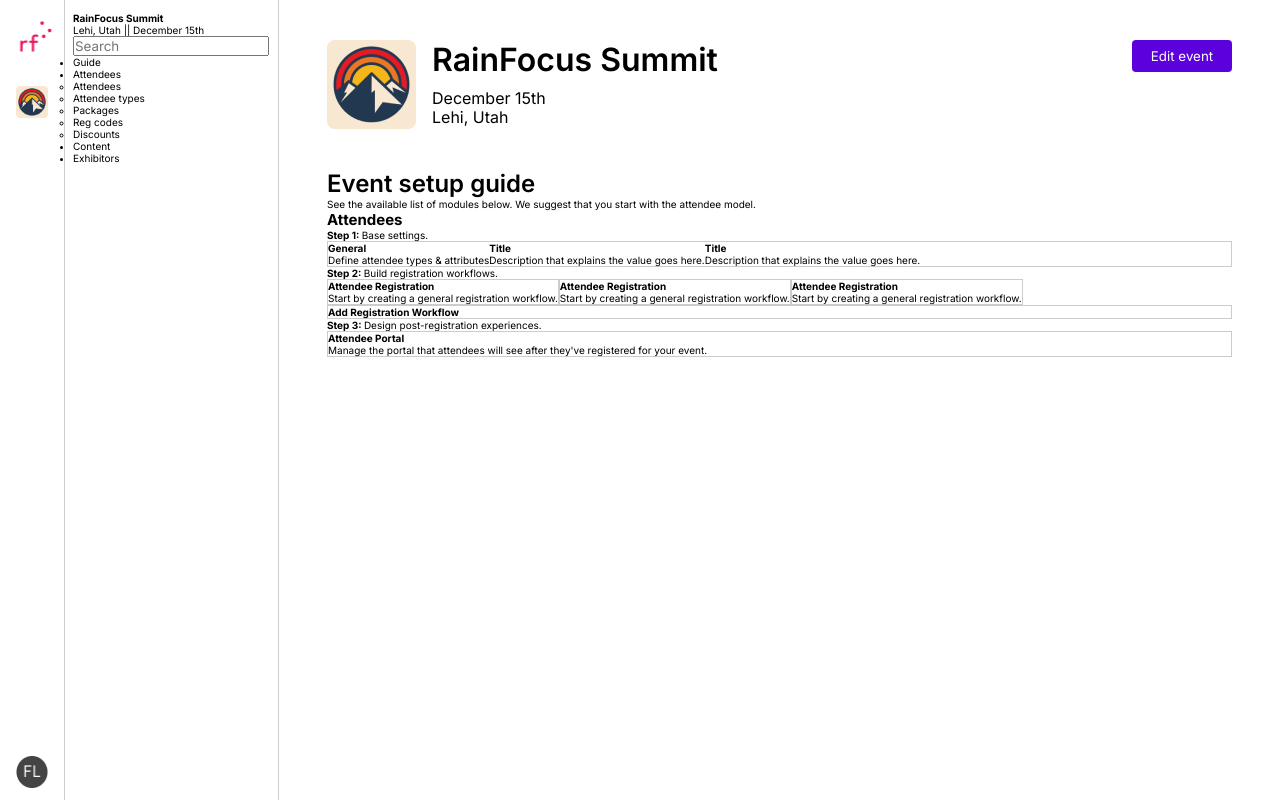
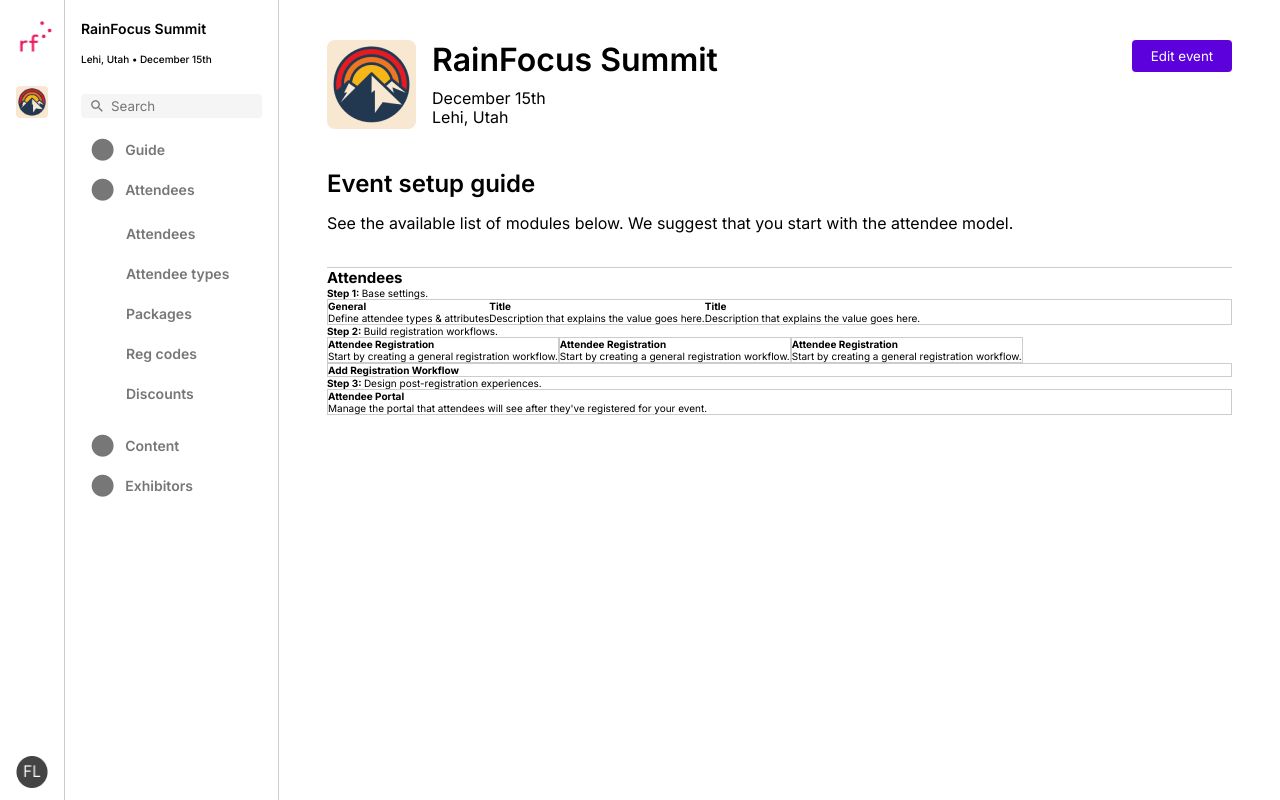
Before and after one commit to sjordan2010/Stefan-Jordan-rf-ui, a React (Vite) app: page / in a window 1280 px wide. Built offline with nearby package versions, Linux system fonts and the light colour scheme.

Commit message:
nav-container styling done

```diff
--- a/output.css
+++ b/output.css
@@ -1,3 +1,4 @@
+@charset "UTF-8";
 * {
   padding: 0;
   margin: 0;
@@ -49,10 +50,92 @@
   padding: 1.2rem 0.8rem 1.2rem 0.8rem;
   width: 21.5rem;
 }
+nav h1 {
+  font-style: normal;
+  font-weight: 600;
+  font-size: 1.4rem;
+  line-height: 1.8rem;
+  color: black;
+  padding: 0.8rem 0.8rem 1.2rem 0.8rem;
+}
+nav h2 {
+  font-style: normal;
+  font-weight: 500;
+  font-size: 10px;
+  line-height: 18px;
+  padding: 0 0.8rem 1.2rem 0.8rem;
+}
+nav .search-container {
+  padding: 0 0.8rem 1.2rem 0.8rem;
+}
+nav .search-container img {
+  position: relative;
+  top: 2rem;
+  left: 1rem;
+}
+nav input {
+  border-radius: 4px;
+  background-color: #F5F5F5;
+  padding: 0.4rem 3rem;
+  border: none;
+  width: 100%;
+}
+nav input:focus {
+  outline: none;
+}
+nav input:hover {
+  background: #e8e8e8;
+}
+nav ul {
+  width: 100%;
+  list-style-position: inside;
+  list-style-type: none;
+}
+nav ul li {
+  display: flex;
+  align-items: center;
+  height: 4rem;
+  padding: 0.8rem 1.2rem;
+  font-style: normal;
+  font-weight: 600;
+  font-size: 1.4rem;
+  line-height: 1.8rem;
+  color: #777777;
+  border-radius: 8px;
+}
+nav ul li:before {
+  content: "•";
+  font-size: 7rem;
+  margin-right: 0.5rem;
+  position: relative;
+  bottom: 0.5rem;
+}
+nav ul li:active {
+  background-color: #f4ebff;
+  color: #5C00DC;
+}
+nav ul li:hover {
+  color: #5C00DC;
+  cursor: pointer;
+}
+nav ul .sub-list {
+  list-style-type: none;
+  padding: 4px 12px 12px 48px;
+}
+nav ul .sub-list li {
+  list-style-type: none;
+  line-height: 1.4rem;
+  padding: 8px 0px;
+}
+nav ul .sub-list li:before {
+  content: "";
+  margin-right: 0.5rem;
+}
 
 .profile {
   padding: 1.2rem 0.8rem 1.2rem 0.8rem;
   align-items: center;
+  width: 6.4rem;
 }
 .profile div {
   align-items: center;
@@ -77,11 +160,22 @@
   flex-grow: 1;
 }
 
+.title-container {
+  border-bottom: 1px solid #CCCCCC;
+}
 .title-container h2 {
   font-style: normal;
   font-weight: 600;
   font-size: 2.4rem;
   line-height: 2.9rem;
+}
+.title-container p {
+  font-style: normal;
+  font-weight: 400;
+  font-size: 16px;
+  line-height: 19px;
+  margin-top: 1.6rem;
+  margin-bottom: 3.4rem;
 }
 .title-container .top-title {
   gap: 1.6rem;
--- a/src/App.scss
+++ b/src/App.scss
@@ -56,13 +56,109 @@
   border-right: .1rem solid $grayborder;
   padding: 1.2rem .8rem 1.2rem .8rem;
   width: 21.5rem;
-  // transform: translateX(-250px);
-  // transition: transform 250ms ease-in-out;
+
+  h1 {
+    font-style: normal;
+    font-weight: 600;
+    font-size: 1.4rem;
+    line-height: 1.8rem;
+    color: black;
+    padding: .8rem .8rem 1.2rem .8rem;
+  }
+
+  h2 {
+    font-style: normal;
+    font-weight: 500;
+    font-size: 10px;
+    line-height: 18px;
+    padding: 0 .8rem 1.2rem .8rem;
+  }
+
+  .search-container {
+    padding: 0 .8rem 1.2rem .8rem;
+
+    img {
+      position: relative;
+      top: 2rem;
+      left: 1rem;
+    }
+  }
+
+  input {
+    border-radius: 4px;
+    background-color: #F5F5F5;
+    padding: .4rem 3rem;
+    border: none;
+    width: 100%;
+
+    &:focus {
+      outline: none;
+    }
+
+    &:hover {
+      background: darken(#F5F5F5, 5%)
+    }
+  }
+
+  ul {
+    width: 100%;
+    list-style-position: inside;
+    list-style-type: none;
+
+    li {
+      display: flex;
+      align-items: center;
+      height: 4rem;
+      padding: .8rem 1.2rem;
+      font-style: normal;
+      font-weight: 600;
+      font-size: 1.4rem;
+      line-height: 1.8rem;
+      color: $lightgray;
+      border-radius: 8px;
+
+      &:before {
+        content:"•";
+        font-size:7rem;
+        margin-right: .5rem;
+        position: relative;
+        bottom: .5rem;
+      }
+
+      &:active {
+        background-color: lighten($purple, 53%);
+        color: $purple;
+      }
+
+      &:hover {
+        color: $purple;
+        cursor: pointer;
+      }
+
+    }
+    .sub-list {
+      list-style-type: none;
+      padding: 4px 12px 12px 48px;
+      li {
+        // color: red;
+        list-style-type: none;
+        line-height: 1.4rem;
+        padding: 8px 0px;
+
+
+        &:before {
+          content: "";
+          margin-right: .5rem;
+        }
+      }
+    }
+  }
 }
 
 .profile {
   padding: 1.2rem .8rem 1.2rem .8rem;
   align-items: center;
+  width: 6.4rem;
 
   div {
     align-items: center;
@@ -92,12 +188,22 @@
 }
 
 .title-container {
+  border-bottom: 1px solid $grayborder;
 
   h2 {
     font-style: normal;
     font-weight: 600;
     font-size: 2.4rem;
     line-height: 2.9rem;
+  }
+
+  p {
+    font-style: normal;
+    font-weight: 400;
+    font-size: 16px;
+    line-height: 19px;
+    margin-top: 1.6rem;
+    margin-bottom: 3.4rem;
   }
 
   .top-title {
--- a/src/NavBar.jsx
+++ b/src/NavBar.jsx
@@ -1,4 +1,5 @@
-import React, { useState } from 'react'
+import React, { useState } from 'react';
+import Search from "./assets/Search.png";
 
 export default function NavBar({ event, formattedDate, navLinks, selected, setSelected }) {
     const links = Object.keys(navLinks)
@@ -9,16 +10,19 @@
     }
   return (
     <nav>
-        <h4>{event.eventTitle}</h4>
+        <h1>{event.eventTitle}</h1>
         <div>
-            {event.location} || {formattedDate}
+            <h2>{event.location} • {formattedDate}</h2>
         </div>
-        <input type="search" placeholder="Search"></input>
+        <div className="search-container">
+            <img src={Search}></img>
+            <input type="search" placeholder="Search"></input>
+        </div>
 
         <ul>
             <li onClick={handleSelection}>Guide</li>
             <li onClick={handleSelection}>Attendees</li>
-                <ul>
+                <ul className="sub-list">
                     <li>Attendees</li>
                     <li>Attendee types</li>
                     <li>Packages</li>
```
Also changed, not shown: src/assets/bullet.png (added), 1 other file (tests, documents, lock files or other folders).
